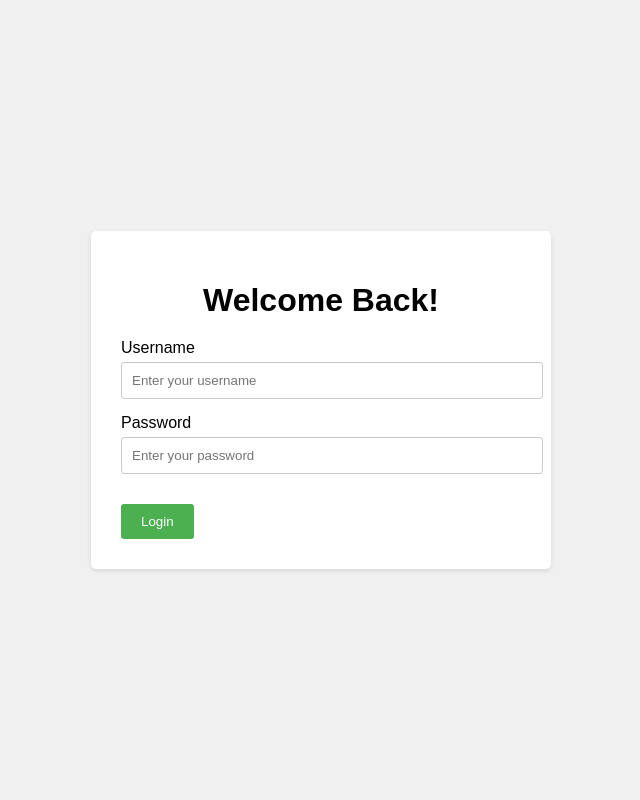
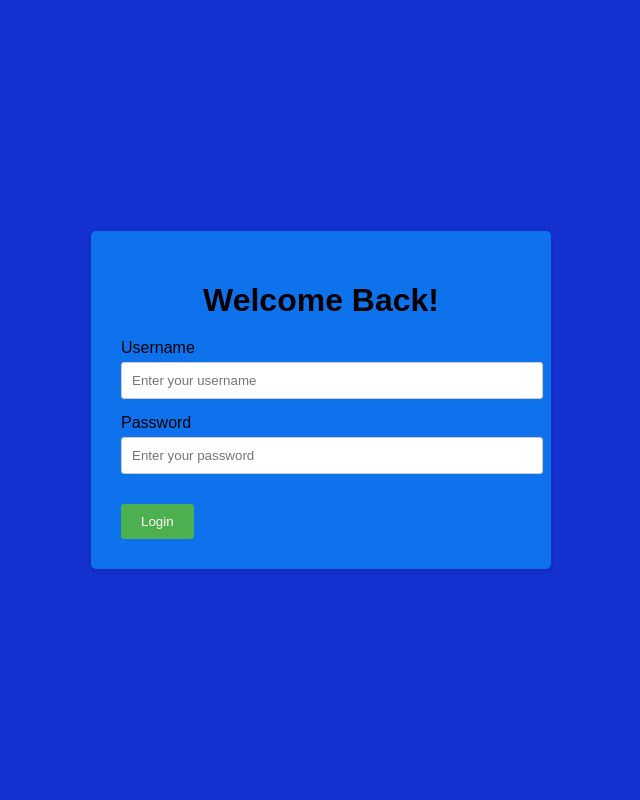
Before and after one commit to Shivamkrchaudhary/Capstone, a Django app: page /nexikon/login/ in a window 1280 px wide. Shown: the whole page, without its empty margins (319-959 px from the left). Run offline with Django 5.2, Linux system fonts and the light colour scheme.

```diff
--- a/SMS/manager/static/css/style.css
+++ b/SMS/manager/static/css/style.css
@@ -5,11 +5,11 @@ body {
     justify-content: center;
     align-items: center;
     min-height: 100vh;
-    background-color: #f0f0f0;
+    background-color: #1430ce;
   }
 
   .container {
-    background-color: #fff;
+    background-color: #0e72ed;
     padding: 30px;
     border-radius: 5px;
     box-shadow: 0 2px 5px rgba(0, 0, 0, 0.1);
```
